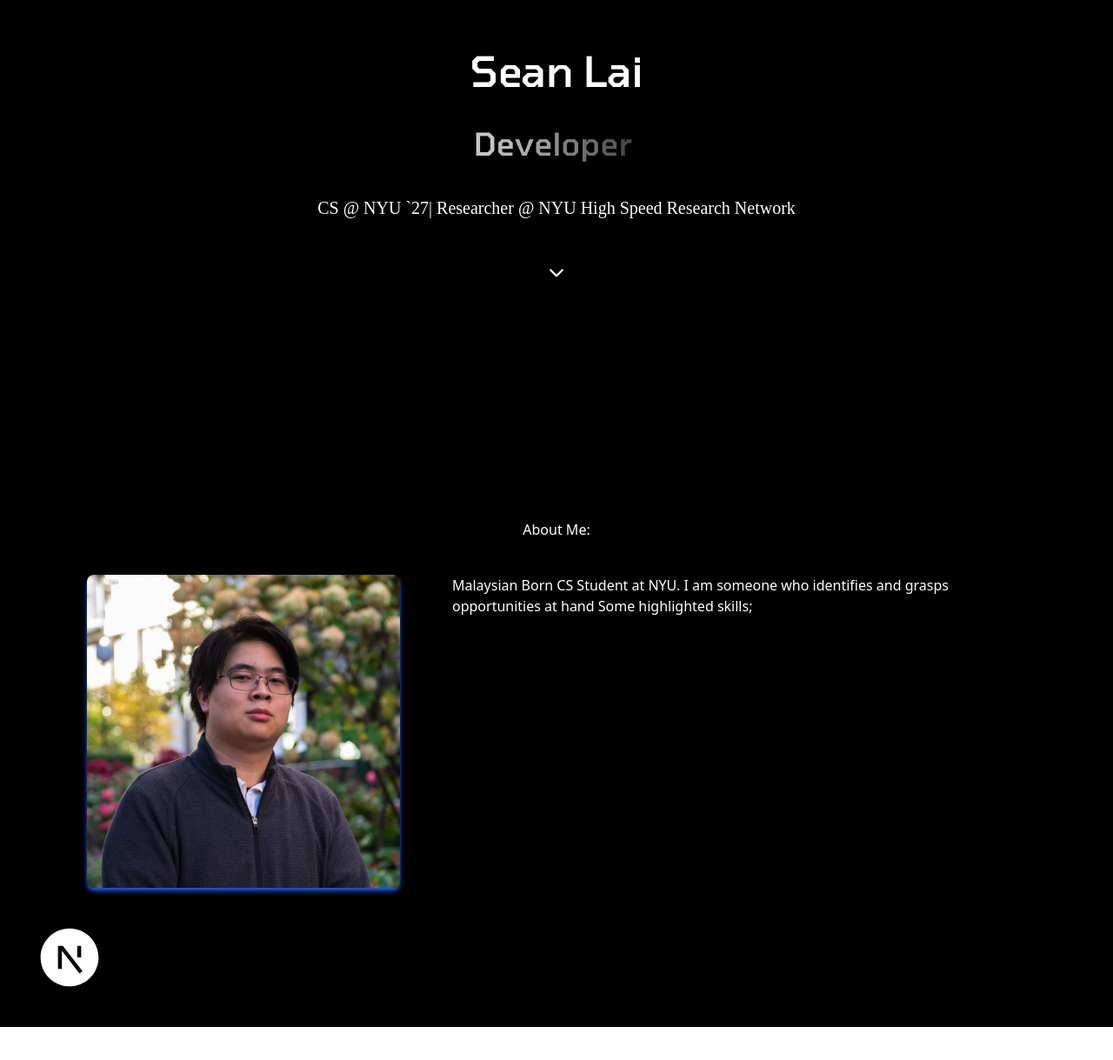
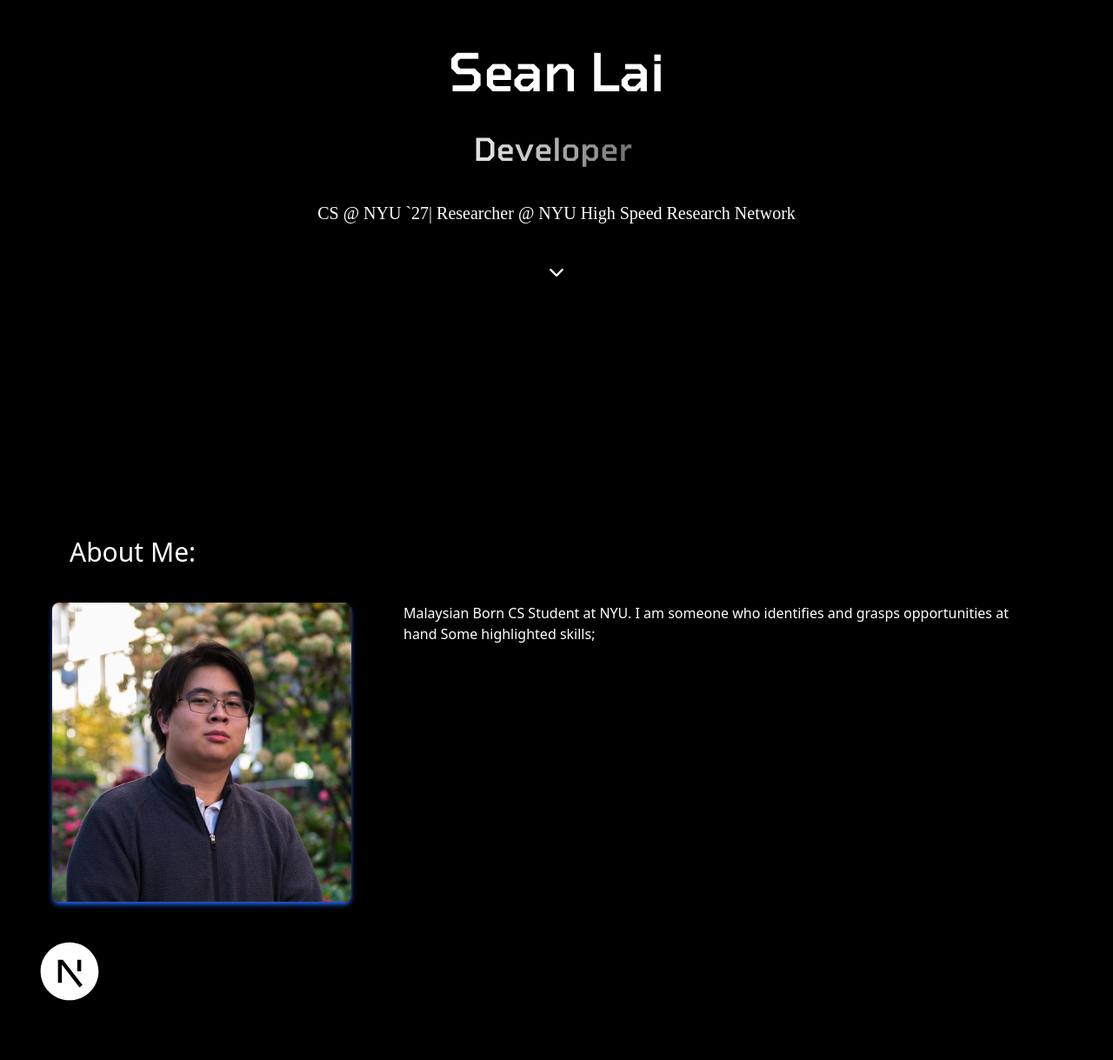
Before and after one commit to sean-lai-sh/seanlaico, a Next.js app: page / in a window 1280 px wide. Shown: the part 203-1422 px from the top of the page at 87% size. Before the commit the page ends 1384 px from the top, so only its background shows below. Built offline with nearby package versions, Linux system fonts and the light colour scheme.

Commit message:
fixed image representation, need to add some stuff regading border CSS fixes

```diff
--- a/components/AboutPage.tsx
+++ b/components/AboutPage.tsx
@@ -2,10 +2,10 @@
 import { RiNextjsFill } from "react-icons/ri";
 const AboutPage = forwardRef<HTMLDivElement>((_, ref) => {
   return (
-    <section className='w-full h-100vh flex-col flex bg-black text-white' ref={ref}>
-        <h1 className='w-full text-center px-10'>About Me:</h1>
-        <div className='w-full flex flex-col sm:flex-row md:px-20 sm:px-10 pt-10 min-h-[50vh]'>
-            <div className='lg:max-h-[50vh] lg:max-w-[50vh] px-5'>
+    <section className='w-full min-h-[100vh] flex-col flex bg-black text-white' ref={ref}>
+        <h1 className='w-full text-left px-10 md:px-20 py-5 text-3xl'>About Me:</h1>
+        <div className='w-full flex flex-col md:flex-row sm:px-10 pt-5'>
+            <div className='lg:max-h-[50vh] lg:max-w-[30vw] md:max-w-[60vw] md:max-h-[60vh] px-5 pb-5 md:pb-0'>
                 <img src="/images/sean_l.jpg" className='rounded-lg shadow-md shadow-blue-600 w-full h-full'>
 
                 </img>
--- a/components/Hero.tsx
+++ b/components/Hero.tsx
@@ -8,7 +8,7 @@
 
         <div className='w-full h-screen justify-center items-center flex bg-black'>
             <div className='w-full' > {/* This will run "after" a loading animation to kick start my portfolio */}
-                <h1 className='text-center lg:text-5xl md:text-5xl sm:text-4xl text-4xl text-white font-tomorrow'>Sean Lai</h1>
+                <h1 className='text-center lg:text-5xl md:text-5xl sm:text-4xl text-4xl xl:text-6xl text-white font-tomorrow'>Sean Lai</h1>
                 <div className='items-center justify-center py-10  text-white'>
                     <FlipWords  className="text-white font-tomorrow w-full text-center lg:text-4xl text-3xl" words={words}/>
                 </div>
--- /dev/null
+++ b/components/InfiniteCarousel.tsx
@@ -0,0 +1,12 @@
+import React from 'react'
+import {motion} from 'framer-motion'
+
+const InfiniteCarousel = () => {
+  return (
+    <div>
+
+    </div>
+  )
+}
+
+export default InfiniteCarousel
--- a/components/ui/BounceArrow.tsx
+++ b/components/ui/BounceArrow.tsx
@@ -11,7 +11,7 @@
     const bounceAnimation = {
         y: {
             yoyo: Infinity,
-            duration: 1.5,
+            duration: 5,
             ease: "easeInOut",
             repeat: Infinity
         }
@@ -20,7 +20,7 @@
     return (
         <motion.div className="w-full h-20 flex justify-center items-center mt-1 md:top-[80%]"
             transition={bounceAnimation}
-            animate={{ y: [0, 15,0 ] }}>
+            animate={{ y: [0, 15, 0 ] }}>
             <motion.button
                 whileHover={{ scale: 1.1 }}
                 whileTap={{ scale: 0.95 }}
--- a/components/ui/LoaderCircle.tsx
+++ b/components/ui/LoaderCircle.tsx
@@ -4,6 +4,7 @@
     const control_lower_line = useAnimation();
     const control_upper_line = useAnimation();
     useEffect(() => {
+        // Set of commands telling the "order" of the animations since this is a multi stage animation
         async function animateLower() {
             await control_lower_line.start("spinCircle");
             await control_lower_line.start("transformToLineBottom");
@@ -46,7 +47,7 @@
         // We are to now move this all the way to the left of the screen, from original position to left most position having said line
         moveToEndBottom: {
             x: "-50vw", // Moves the element to the left
-            width: "60vw", // Expands width to 50% of the viewport width
+            width: "60vw", // Expands width to proportional to vw
             background: "white", // Correct lowercase `background`
             border: "0px solid white", // Correct border property
             borderRadius: "0px", // Remove border radius
@@ -65,10 +66,10 @@
                 ease: "linear",
             }
         },
-        // We are to now move this all the way to the left of the screen, from original position to left most position having said line
+        // We are to now move this all the way to the right of the screen, from original position to left most position having said line
         moveToEndUpper: {
-            x: "50vw", // Moves the element to the left
-            width: "60vw", // Expands width to 50% of the viewport width
+            x: "50vw", // Moves the element to the right
+            width: "60vw", // Expands width to proportional to vw
             background: "white", // Correct lowercase `background`
             border: "0px solid white", // Correct border property
             borderRadius: "0px", // Remove border radius
```
